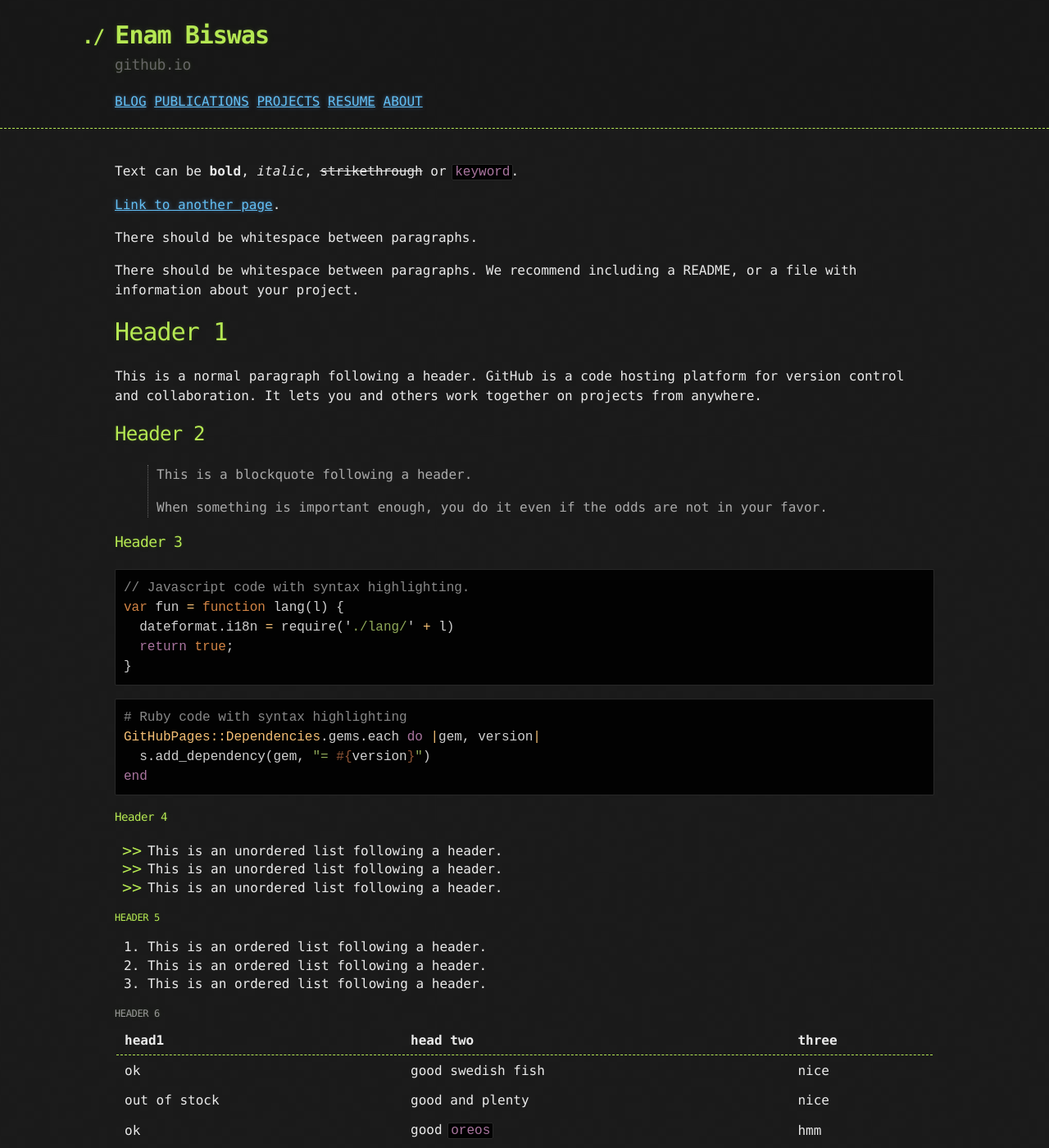
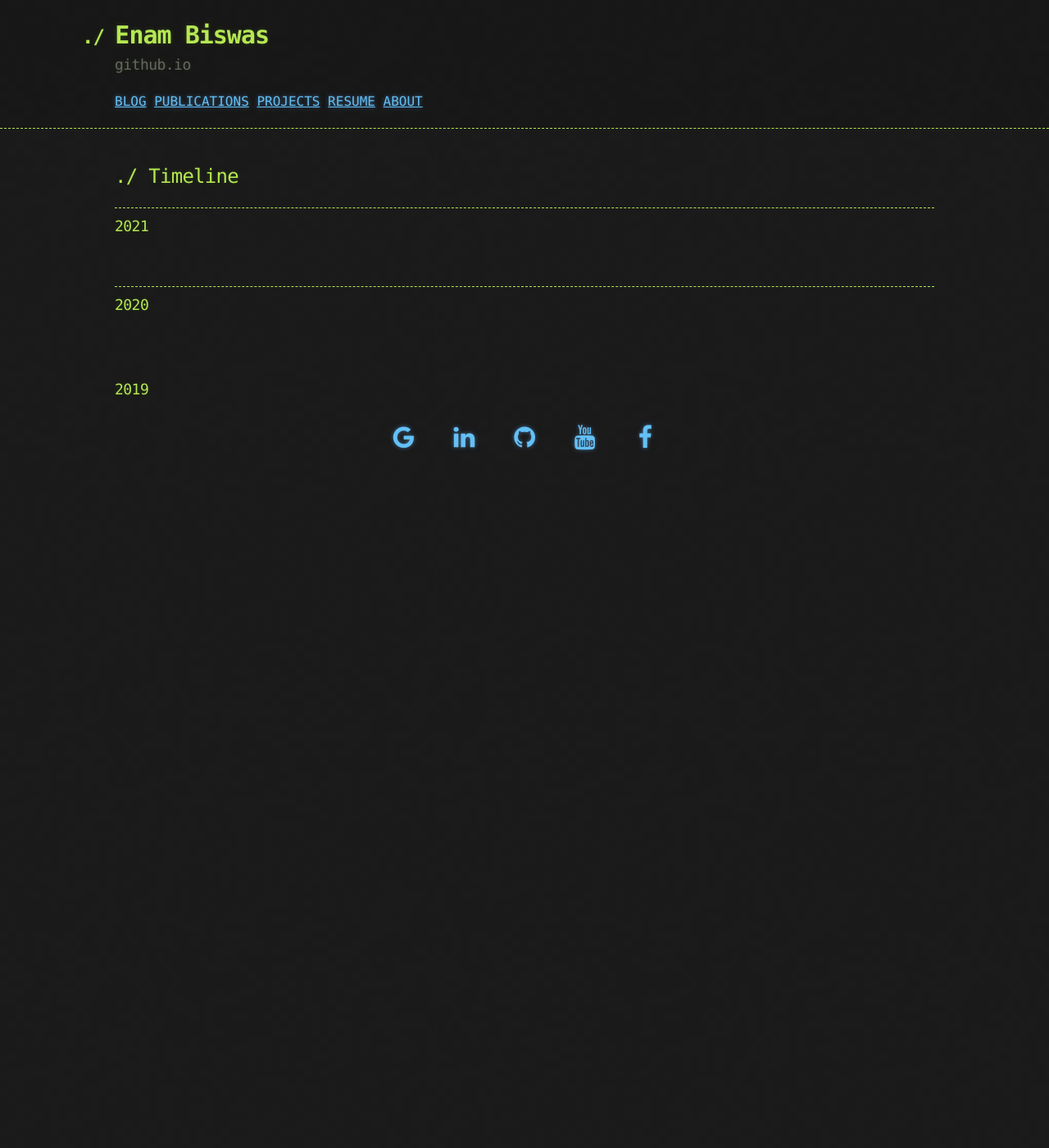
Before and after one commit to e-biswas/e-biswas.github.io, a Jekyll site: the page built from index.md, in a window 1280 px wide and 1400 px high. Shown: the whole window at 82% size. Built offline with Jekyll 4.4.1, drawn with Linux system fonts in a browser that asks for light colours; our own code applies the rules of GitHub Pages for plain Markdown files; some of the changed text lies outside the part shown.

Commit message:
Update index.md

````diff
--- a/index.md
+++ b/index.md
@@ -2,122 +2,18 @@
 layout: default
 ---
 
-Text can be **bold**, _italic_, ~~strikethrough~~ or `keyword`.
-
-[Link to another page](./another-page.html).
-
-There should be whitespace between paragraphs.
-
-There should be whitespace between paragraphs. We recommend including a README, or a file with information about your project.
-
-# Header 1
-
-This is a normal paragraph following a header. GitHub is a code hosting platform for version control and collaboration. It lets you and others work together on projects from anywhere.
-
-## Header 2
-
-> This is a blockquote following a header.
->
-> When something is important enough, you do it even if the odds are not in your favor.
-
-### Header 3
-
-```js
-// Javascript code with syntax highlighting.
-var fun = function lang(l) {
-  dateformat.i18n = require('./lang/' + l)
-  return true;
-}
-```
-
-```ruby
-# Ruby code with syntax highlighting
-GitHubPages::Dependencies.gems.each do |gem, version|
-  s.add_dependency(gem, "= #{version}")
-end
-```
-
-#### Header 4
-
-*   This is an unordered list following a header.
-*   This is an unordered list following a header.
-*   This is an unordered list following a header.
-
-##### Header 5
-
-1.  This is an ordered list following a header.
-2.  This is an ordered list following a header.
-3.  This is an ordered list following a header.
-
-###### Header 6
-
-| head1        | head two          | three |
-|:-------------|:------------------|:------|
-| ok           | good swedish fish | nice  |
-| out of stock | good and plenty   | nice  |
-| ok           | good `oreos`      | hmm   |
-| ok           | good `zoute` drop | yumm  |
-
-### There's a horizontal rule below this.
-
-* * *
-
-### Here is an unordered list:
-
-*   Item foo
-*   Item bar
-*   Item baz
-*   Item zip
-
-### And an ordered list:
-
-1.  Item one
-1.  Item two
-1.  Item three
-1.  Item four
-
-### And a nested list:
-
-- level 1 item
-  - level 2 item
-  - level 2 item
-    - level 3 item
-    - level 3 item
-- level 1 item
-  - level 2 item
-  - level 2 item
-  - level 2 item
-- level 1 item
-  - level 2 item
-  - level 2 item
-- level 1 item
-
-### Small image
-
-![Octocat](https://github.githubassets.com/images/icons/emoji/octocat.png)
-
-### Large image
-
-![Branching](https://guides.github.com/activities/hello-world/branching.png)
+## ./ Timeline
+---------------------------------------------------------------------------------------------------
+### 2021
 
 
-### Definition lists can be used with HTML syntax.
+<br>
 
-<dl>
-<dt>Name</dt>
-<dd>Godzilla</dd>
-<dt>Born</dt>
-<dd>1952</dd>
-<dt>Birthplace</dt>
-<dd>Japan</dd>
-<dt>Color</dt>
-<dd>Green</dd>
-</dl>
+---------------------------------------------------------------------------------------------------
+### 2020
 
-```
-Long, single-line code blocks should not wrap. They should horizontally scroll if they are too long. This line should be long enough to demonstrate this.
-```
 
-```
-The final element.
-```
+
+<br>
+---------------------------------------------------------------------------------------------------
+### 2019
````
